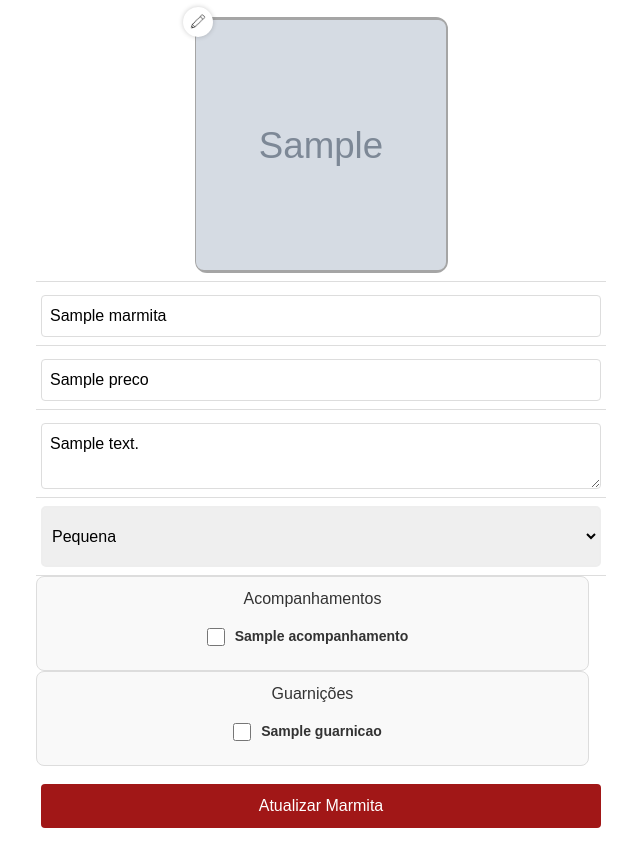
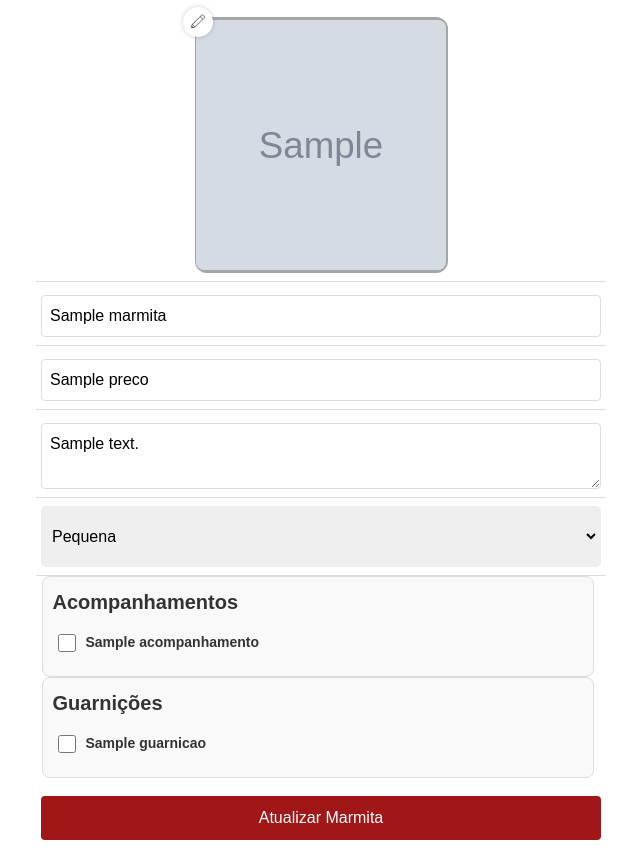
Before and after one commit to GuilhermeLourenc0/Cantina-Virtual--NKTcompany, a Flask app: template Projeto TCC/templates/editarMarmita.html in a window 1280 px wide. Shown: the part 71-929 px from the top of the page, without its empty margins (319-959 px from the left). Before the commit the page ends 899 px from the top, so only its background shows below. Run offline with Flask 3, Linux system fonts and the light colour scheme; the template is opened without the code that fills it: most values are stand-ins (such as "Sample title", 1, 10 or a date in 2020); grey boxes marked "Sample" are stand-in pictures; some libraries are stand-ins or nearby versions.

Commit message:
FinalizacaoeditarMarmita

```diff
--- a/Projeto TCC/static/styles/editarMarmita.css
+++ b/Projeto TCC/static/styles/editarMarmita.css
@@ -97,6 +97,7 @@ select{
 /* Estilos para o container das opções */
 .acompanhamento-container, .guarnicao-container {
     display: flex;
+    align-items: flex-start;
     flex-direction: column;
     gap: 10px;
     padding: 10px;
@@ -104,6 +105,7 @@ select{
     border-radius: 8px;
     background-color: #f9f9f9;
     max-width: 97%;
+    margin-left: 5.5px;
 }
 
 /* Estilo individual para os labels dos checkboxes */
@@ -119,7 +121,7 @@ select{
 /* Estilo para o checkbox */
 .acompanhamento-container input[type="checkbox"], .guarnicao-container input[type="checkbox"] {
     margin-right: 10px;
-    accent-color: #4CAF50; /* Cor personalizada do checkbox */
+    accent-color: #ff0000; /* Cor personalizada do checkbox */
     width: 18px;
     height: 18px;
     cursor: pointer;
@@ -127,7 +129,7 @@ select{
 
 /* Efeito de hover para realçar o item */
 .acompanhamento-container label:hover, .guarnicao-container label:hover {
-    background-color: #e6f7e6;
+    background-color: #f7e6e6;
 }
 
 /* Estilo do texto do label */
@@ -140,5 +142,9 @@ select{
 .acompanhamento-container input[type="checkbox"]:checked + span,
 .guarnicao-container input[type="checkbox"]:checked + span {
     font-weight: bold;
-    color: #4CAF50;
 }
+
+.nomeguaracomp{
+    font-weight: bolder;
+    font-size: 20px;
+}
--- a/Projeto TCC/templates/editarMarmita.html
+++ b/Projeto TCC/templates/editarMarmita.html
@@ -49,7 +49,7 @@
                         </select>
                     </td>
                     <td class="acompanhamento-container">
-                        <span>Acompanhamentos</span>
+                        <span class="nomeguaracomp">Acompanhamentos</span>
                         {% for acompanhamento in todos_acompanhamentos %}
 
                         <label>
@@ -60,7 +60,7 @@
                     </td>
 
                     <td class="guarnicao-container">
-                        <span>Guarnições</span>
+                        <span class="nomeguaracomp">Guarnições</span>
                         {% for guarnicao in todas_guarnicoes %}
 
                         <label>
```
